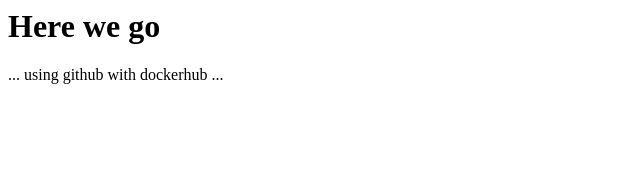
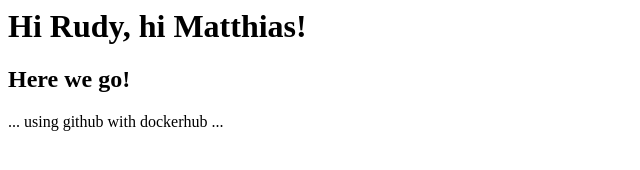
Before and after one commit to wernerwws/myapp, a plain HTML site: page index.html in a window 1280 px wide. Shown: the whole page, without its empty margins (0-640 px from the left). Drawn offline with Linux system fonts and the light colour scheme.

Commit message:
small improvment in index.html

```diff
--- a/index.html
+++ b/index.html
@@ -2,11 +2,12 @@
 <HTML>
    <HEAD>
       <TITLE>
-         Hi Rudy, hi Matthias!
+         Workshop Test App
       </TITLE>
    </HEAD>
 <BODY>
-   <H1>Here we go</H1>
+   <H1>Hi Rudy, hi Matthias!</H1>
+   <H2>Here we go!</H2>
    <P>... using github with dockerhub ...</P>
 </BODY>
 </HTML>
```
